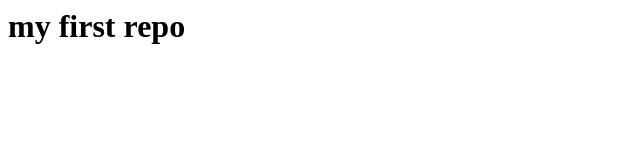
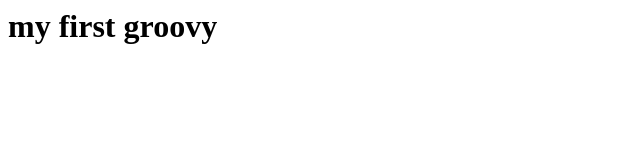
Before and after one commit to tsharmilareddy/scripted, a plain HTML site: page index.html in a window 1280 px wide. Shown: the full height of the page, 0-640 px from the left. Drawn offline with Linux system fonts and the light colour scheme.

Commit message:
Future (#1)
* changed index.html

* changed jenkinsfile

```diff
--- a/index.html
+++ b/index.html
@@ -1 +1 @@
-<h1>my first repo<h1></h1>
+<h1>my first groovy<h1></h1>
```
Also changed, not shown: 1 other file.
